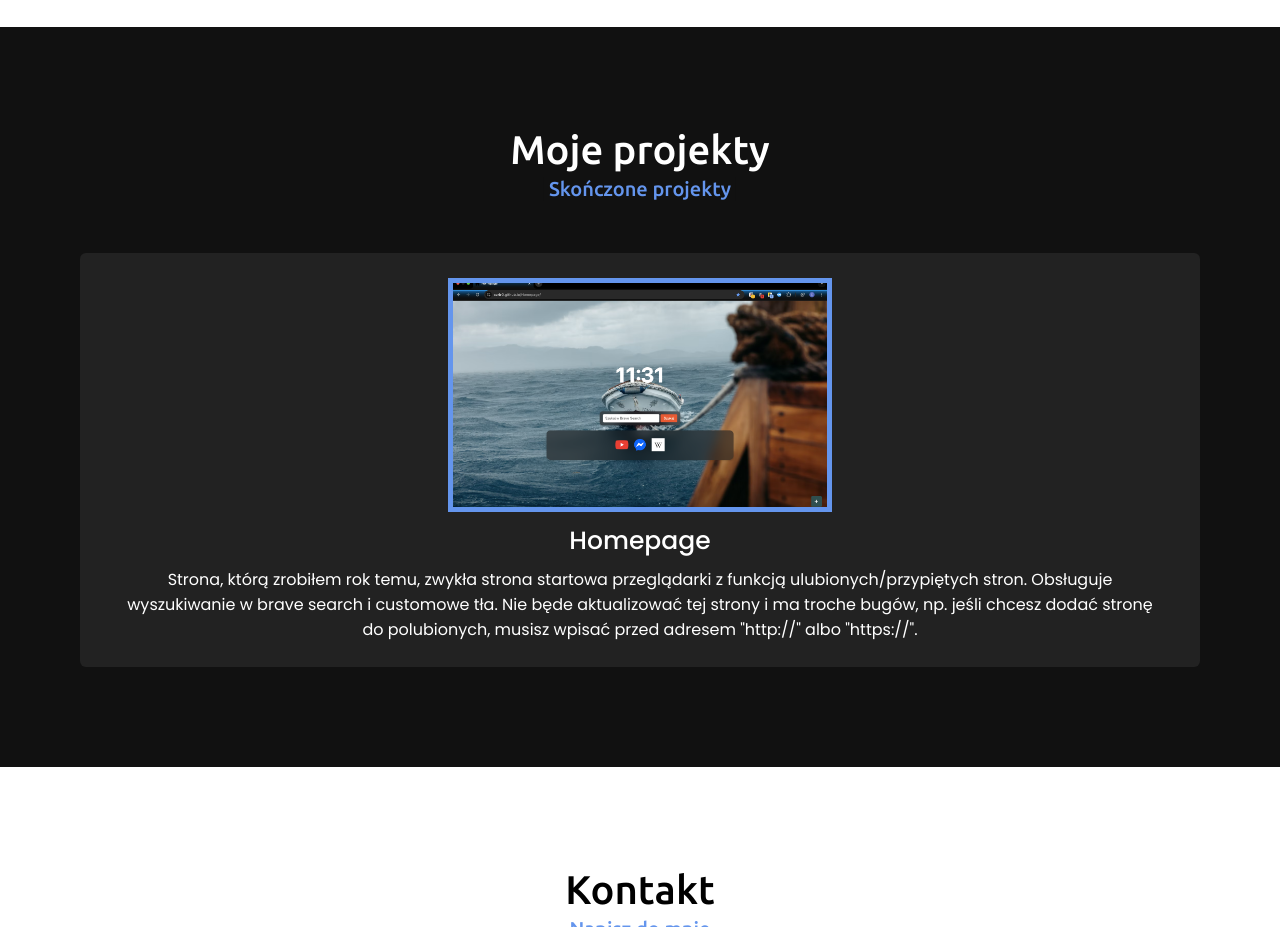
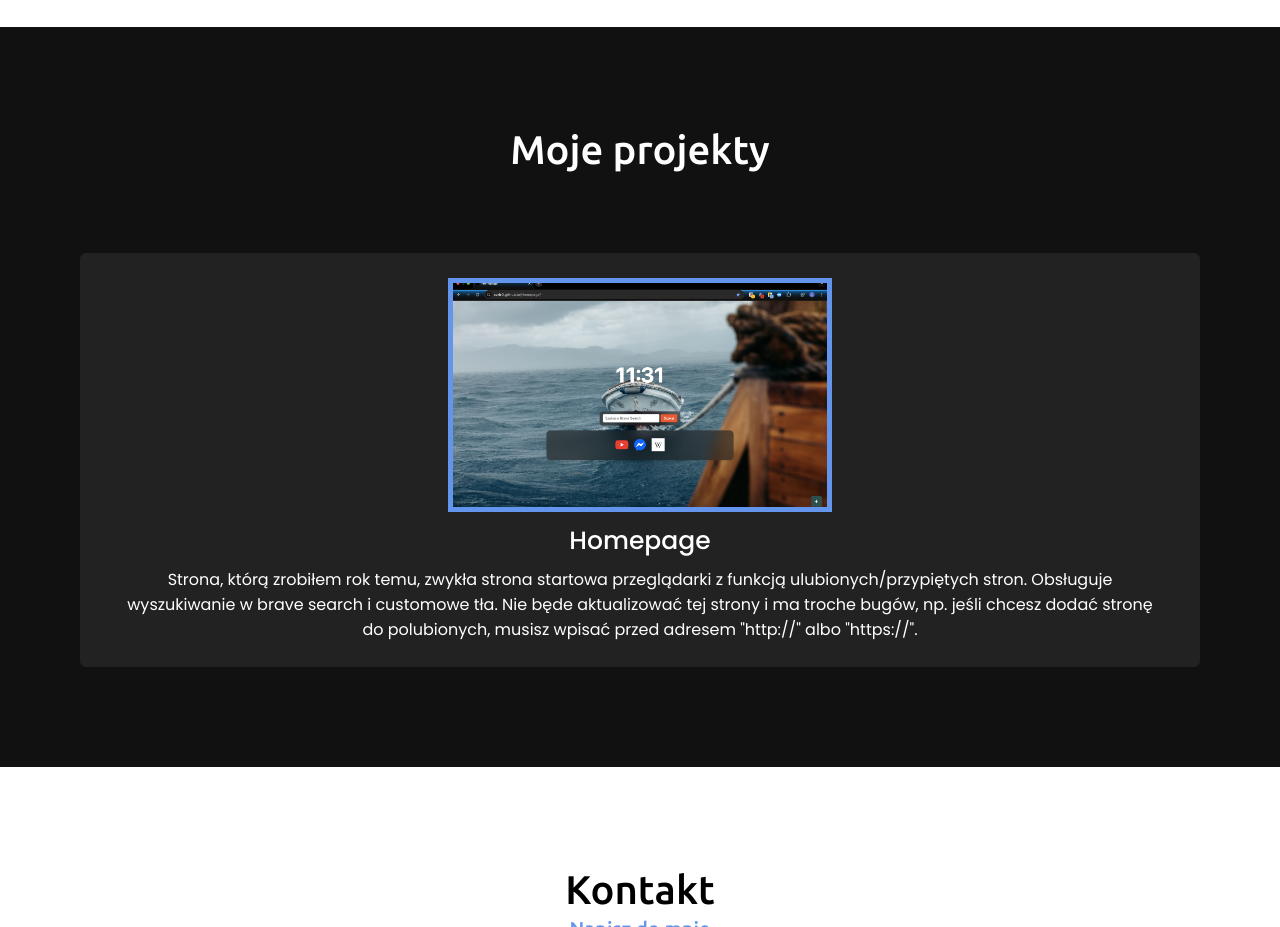
Before and after one commit to CZ4R0-YT/AboutMe, a plain HTML site: page index.html in a window 1280 px wide. Shown: the part 2040-2967 px from the top of the page. Drawn offline with nearby package versions, Linux system fonts and the light colour scheme.

Commit message:
Clean up styles for teams and projects sections
1279 lines is crazy!

```diff
--- a/style.css
+++ b/style.css
@@ -330,11 +330,7 @@ section .title::after {
 .services, .teams {
     color: #fff;
     background: #111;
-}
-
-.teams .title::after {
-    background: #111;
-}
+}w
 
 .container {
     display: flex;
@@ -755,12 +751,6 @@ section .title::after {
 
 .skills-content .right .py::before {
     width: 50%;
-}
-
-
-/* projects section styling */
-.teams .title::after {
-    content: "Skończone projekty";
 }
 
 .teams .carousel .card {
```
